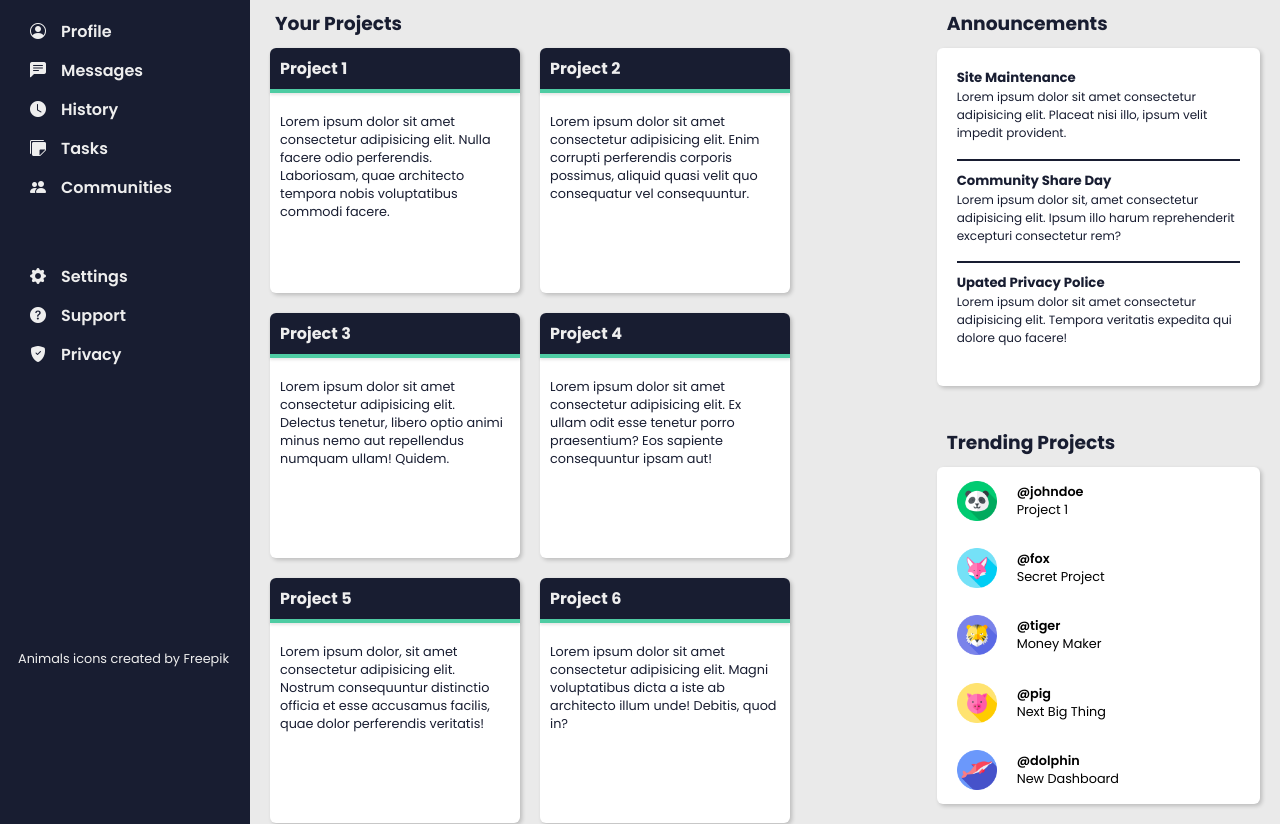
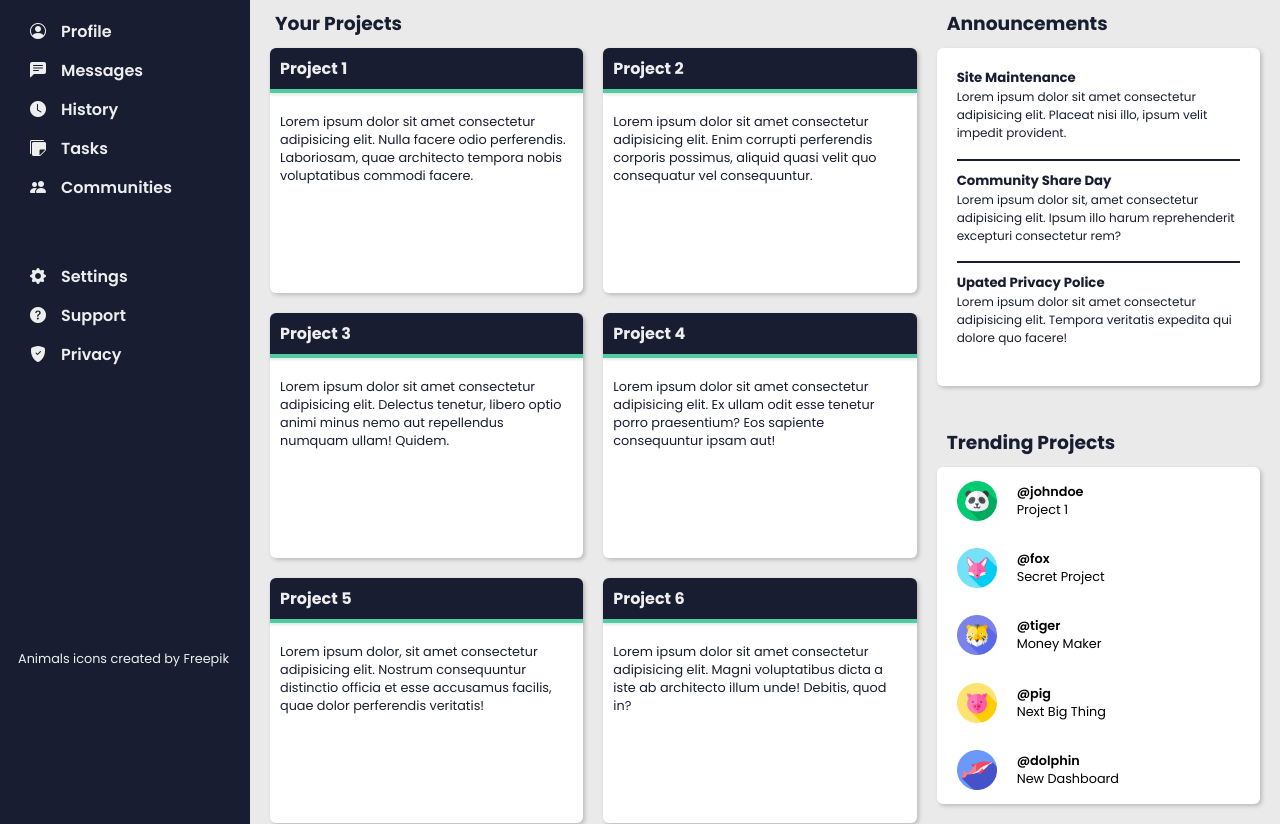
Before and after one commit to andyjuyeda/odin-dashboard, a plain HTML site: page index.html in a window 1280 px wide. Shown: the part 122-946 px from the top of the page. Drawn offline with nearby package versions, Linux system fonts and the light colour scheme.

Commit message:
update cards container column widths

```diff
--- a/style.css
+++ b/style.css
@@ -253,9 +253,10 @@ body {
     padding: 0px 0px 20px 20px;
     display: grid;
     gap: 20px;
-    grid-template-columns: repeat(auto-fit, 250px);
+    grid-template-columns: repeat(2, minmax(200px, 500px));
     grid-template-rows: 1fr 1fr 1fr;
     place-items: center;
+    padding-right: 20px
 }
 
 .cards .card {
```
Also changed, not shown: index.html (+2 -1 lines).
